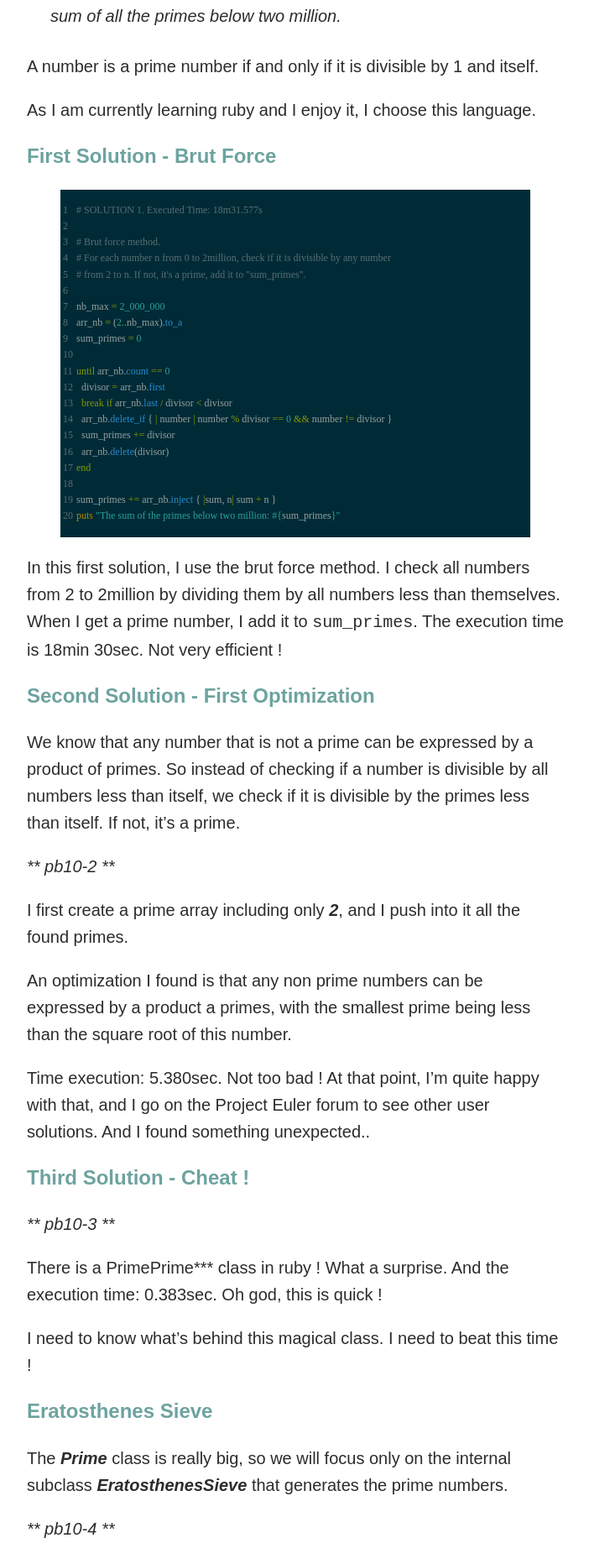
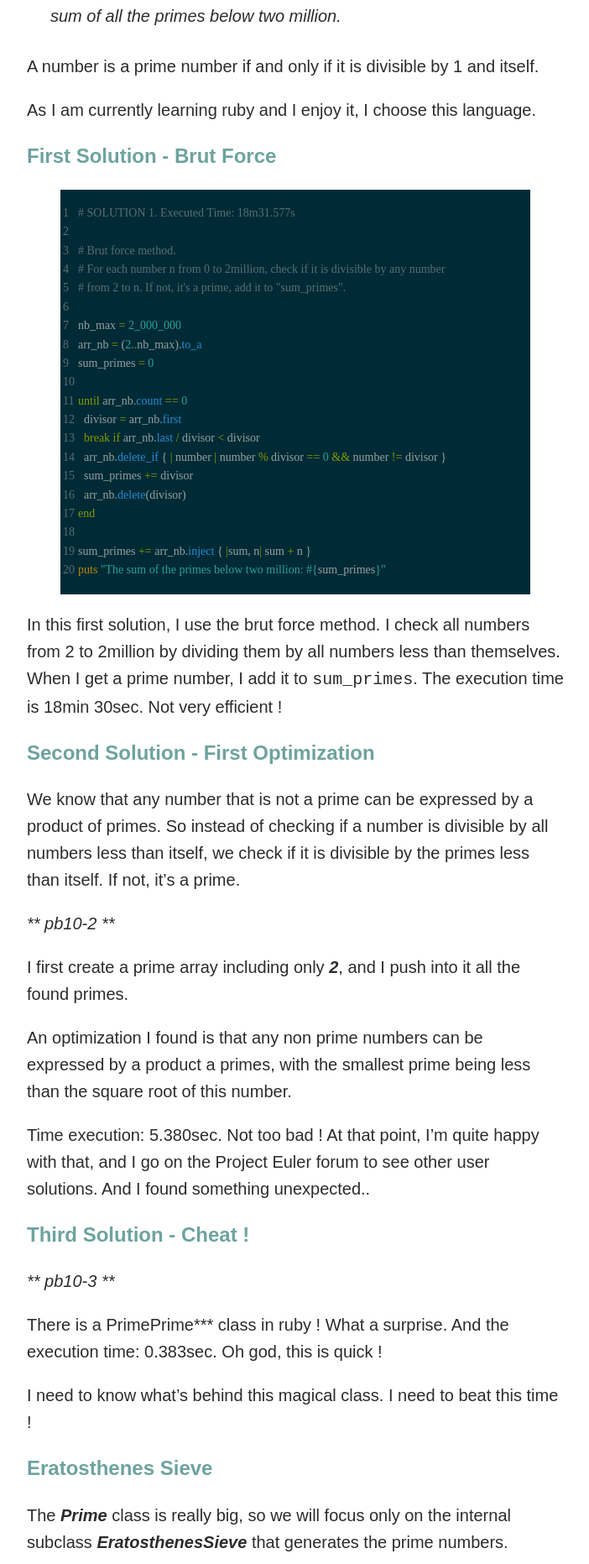
Before and after one commit to florianmainguy/florianmainguy.github.io, a Jekyll site: the page built from _posts/2015-08-28-sum-of-prime-numbers-program-optimization.markdown, in a window 1280 px wide. Shown: the part 896-2759 px from the top of the page at 84% size, without its empty margins (288-990 px from the left). Built offline with Jekyll 4.4.1, drawn with Linux system fonts in a browser that asks for light colours.

Commit message:
restructuration

```diff
--- a/_sass/_solarized-dark.scss
+++ b/_sass/_solarized-dark.scss
@@ -13,16 +13,11 @@ cyan      #2aa198  strings, numbers
 green     #859900  operators, other keywords
 */
 
-code {
-    font_family: "Menlo Regular";
-	font_size: 12px;
-}
-
 .highlight pre {
     font-family: "Menlo Regular";
-    font-size: 12px;
+    font-size: 14px;
 }
-.highlight pre code { display: block; white-space: pre; overflow-x: auto; word-wrap: normal; font_family: "Menlo Regular";}
+.highlight pre code { display: block; white-space: pre; overflow-x: auto; word-wrap: normal;}
 
 .highlight { background-color: #002b36; color: #93a1a1 }
 .highlight .lineno { color: #586e75 } /* Line Numbers */
```
